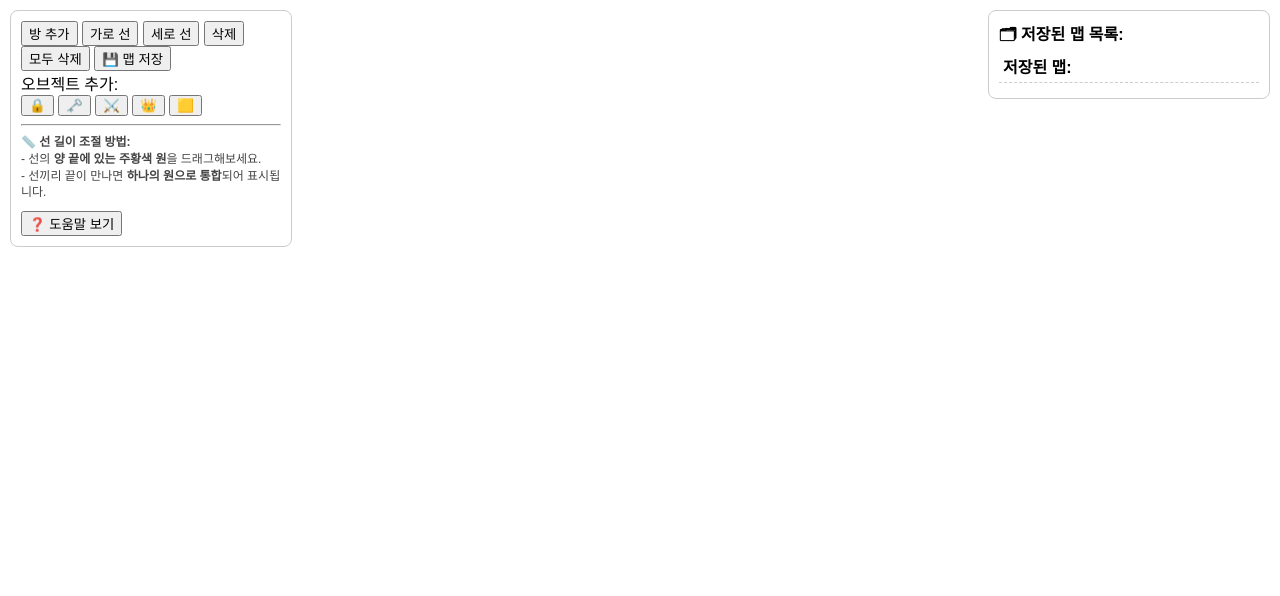
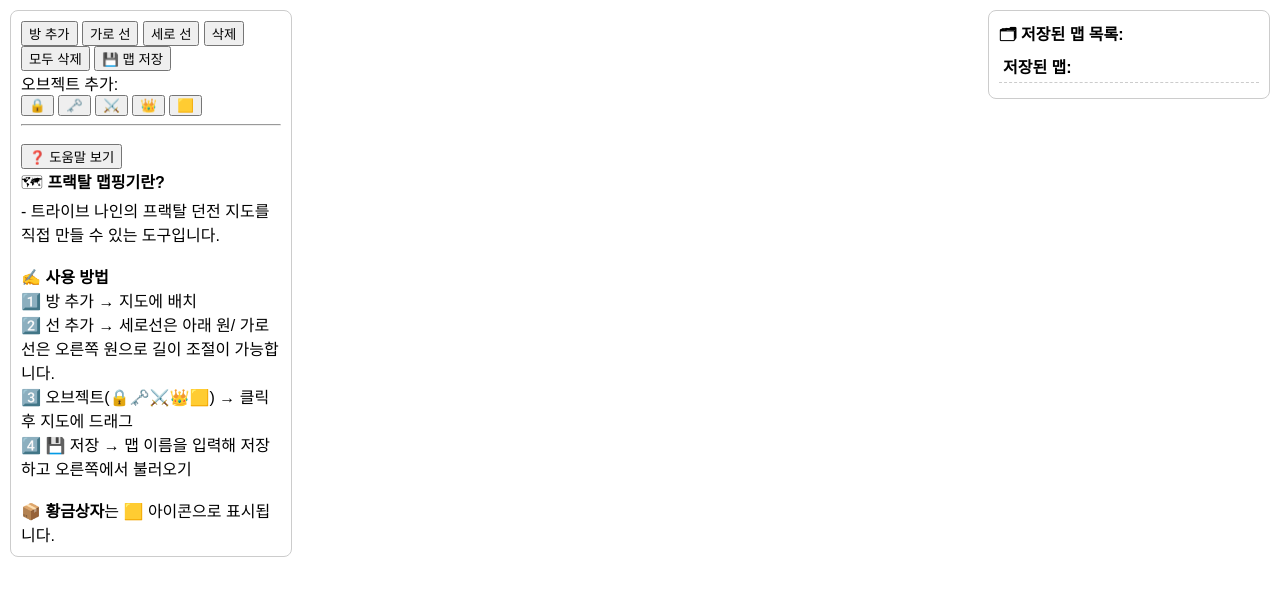
Before and after one commit to trevi00/tribenine-fractal-mapper, a plain HTML site: page index.html in a window 1280 px wide. Both pictures are taken after a click on the button "❓ 도움말 보기". Shown: the top 596 px of the page. Drawn offline with Linux system fonts and the light colour scheme.

Commit message:
도움말 수정

```diff
--- a/index.html
+++ b/index.html
@@ -57,18 +57,13 @@
     <button onclick="selectObject('boss')">👑</button>
     <button onclick="selectObject('gold')">🟨</button>
     <hr>
-    <div style="font-size: 12px; line-height: 1.4; color: #444;">
-      📏 <b>선 길이 조절 방법:</b><br>
-      - 선의 <b>양 끝에 있는 주황색 원</b>을 드래그해보세요.<br>
-      - 선끼리 끝이 만나면 <b>하나의 원으로 통합</b>되어 표시됩니다.
-    </div>
     <button onclick="toggleHelp()" style="margin-top:10px;">❓ 도움말 보기</button>
     <div id="helpBox">
       🗺 <b>프랙탈 맵핑기란?</b><br>
       - 트라이브 나인의 프랙탈 던전 지도를 직접 만들 수 있는 도구입니다.<br><br>
       ✍️ <b>사용 방법</b><br>
       1️⃣ 방 추가 → 지도에 배치<br>
-      2️⃣ 선 추가 → 방과 방 사이 연결 (양 끝 원으로 길이 조절)<br>
+      2️⃣ 선 추가 → 세로선은 아래 원/ 가로선은 오른쪽 원으로 길이 조절이 가능합니다.<br>
       3️⃣ 오브젝트(🔒🗝️⚔️👑🟨) → 클릭 후 지도에 드래그<br>
       4️⃣ 💾 저장 → 맵 이름을 입력해 저장하고 오른쪽에서 불러오기<br><br>
       📦 <b>황금상자</b>는 🟨 아이콘으로 표시됩니다.
@@ -346,6 +341,12 @@
       const box = document.getElementById('helpBox');
       box.style.display = box.style.display === 'none' ? 'block' : 'none';
     }
+
+    // 페이지 로드 시 helpBox를 확실히 닫아둠
+    window.addEventListener('DOMContentLoaded', () => {
+      const box = document.getElementById('helpBox');
+      box.style.display = 'none';
+    });
   </script>
 
 </body>
```
